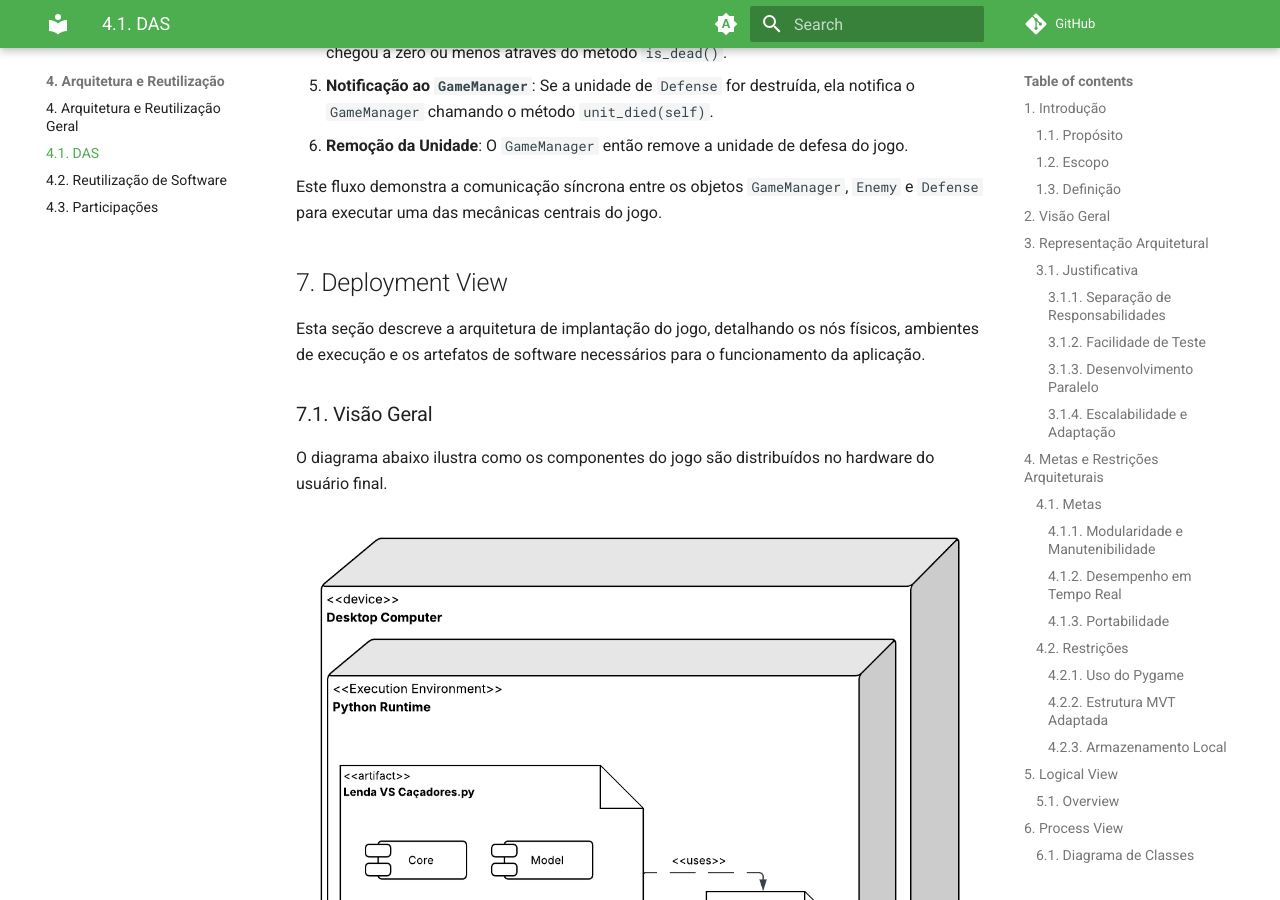
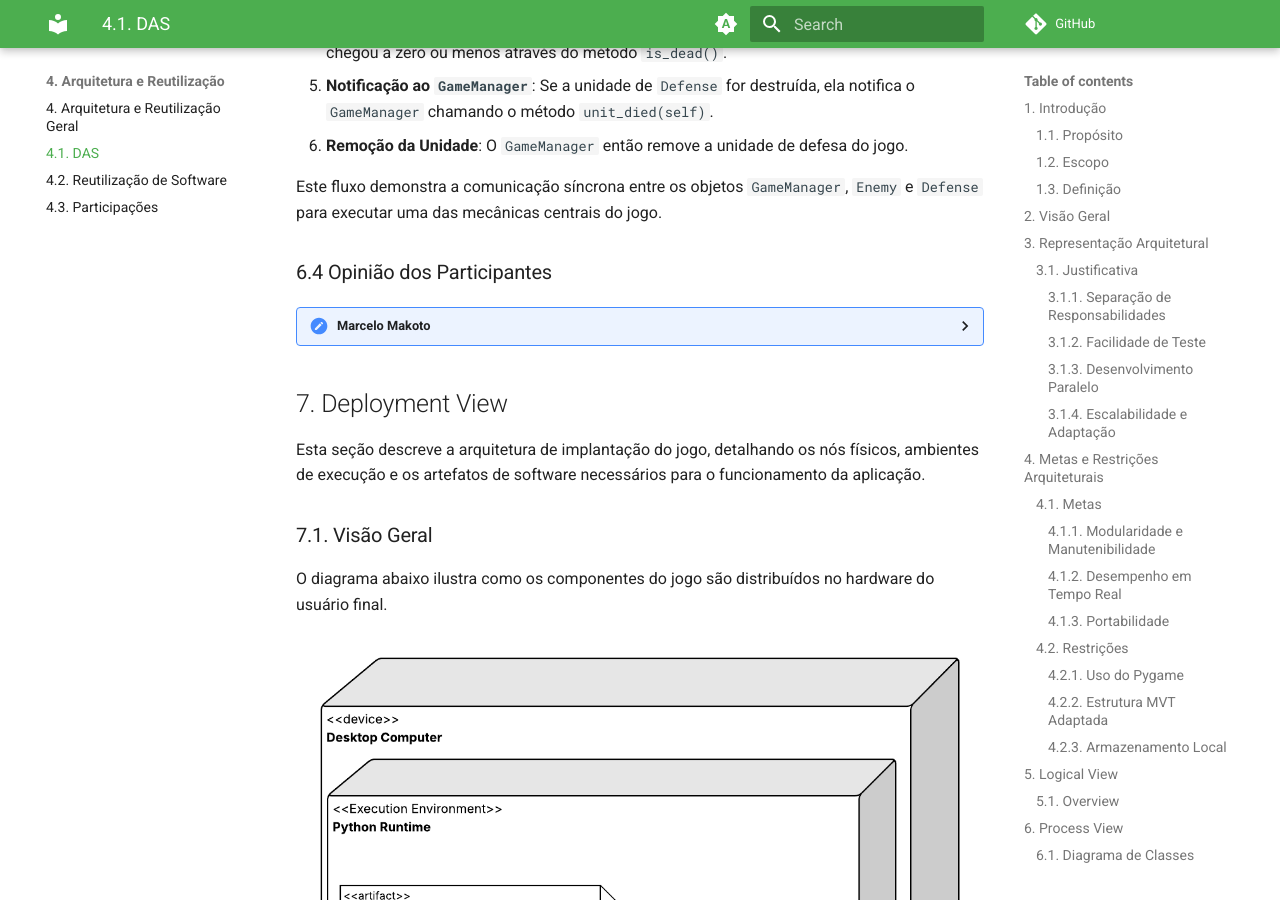
Before and after one commit to UnBArqDsw2025-2-Turma01/2025.2-T01-G1_JogoDigital_Entrega_04, an MkDocs documentation site: the page built from docs/ArquiteturaReutilizacao/4.1.DAS.md, in a window 1280 px wide and 900 px high, scrolled down 9537 px. Built offline with MkDocs 1.6.1 and Material for MkDocs 9.7.7, drawn with Linux system fonts in a browser that asks for light colours.

Commit message:
update: adição de opinião

```diff
--- a/docs/ArquiteturaReutilizacao/4.1.DAS.md
+++ b/docs/ArquiteturaReutilizacao/4.1.DAS.md
@@ -371,6 +371,16 @@ O fluxo de ataque, conforme ilustrado no diagrama de sequência, ocorre da segui
 6.  **Remoção da Unidade**: O `GameManager` então remove a unidade de defesa do jogo.
 
 Este fluxo demonstra a comunicação síncrona entre os objetos `GameManager`, `Enemy` e `Defense` para executar uma das mecânicas centrais do jogo.
+
+### 6.4 Opinião dos Participantes
+
+<details>
+  <summary>Marcelo Makoto</summary>
+
+  <p>A criação da Process View foi crucial para entender a dinâmica do nosso jogo. Eu já estava familiarizado com o diagrama de classes, então consegui ter uma visão melhor de como as entidades se relacionam, enquanto o diagrama de sequência tornou explícito o fluxo de interações. Isso não só valida a nossa lógica de componentes, como também facilita a identificação de gargalos e a otimização da gameplay.</p>
+
+
+</details>
 
 
 ## 7. Deployment View
```
